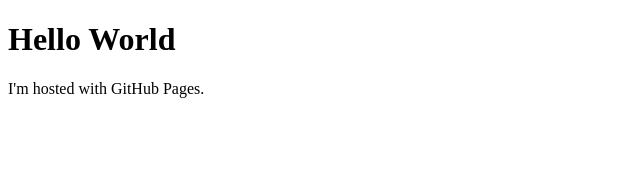
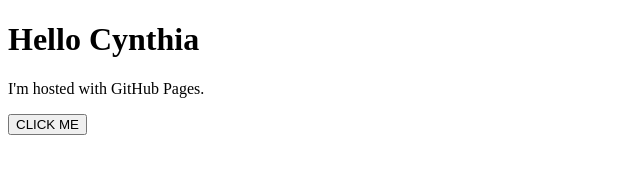
Before and after one commit to CyntiBinti/CyntiBinti.github.io, a plain HTML site: page index.html in a window 1280 px wide. Shown: the whole page, without its empty margins (0-640 px from the left). Drawn offline with Linux system fonts and the light colour scheme.

Commit message:
Added new button

```diff
--- a/index.html
+++ b/index.html
@@ -1,7 +1,8 @@
 <!DOCTYPE html>
 <html>
 <body>
-<h1>Hello World</h1>
+<h1>Hello Cynthia</h1>
 <p>I'm hosted with GitHub Pages.</p>
+<button>CLICK ME</button>
 </body>
 </html>
```
